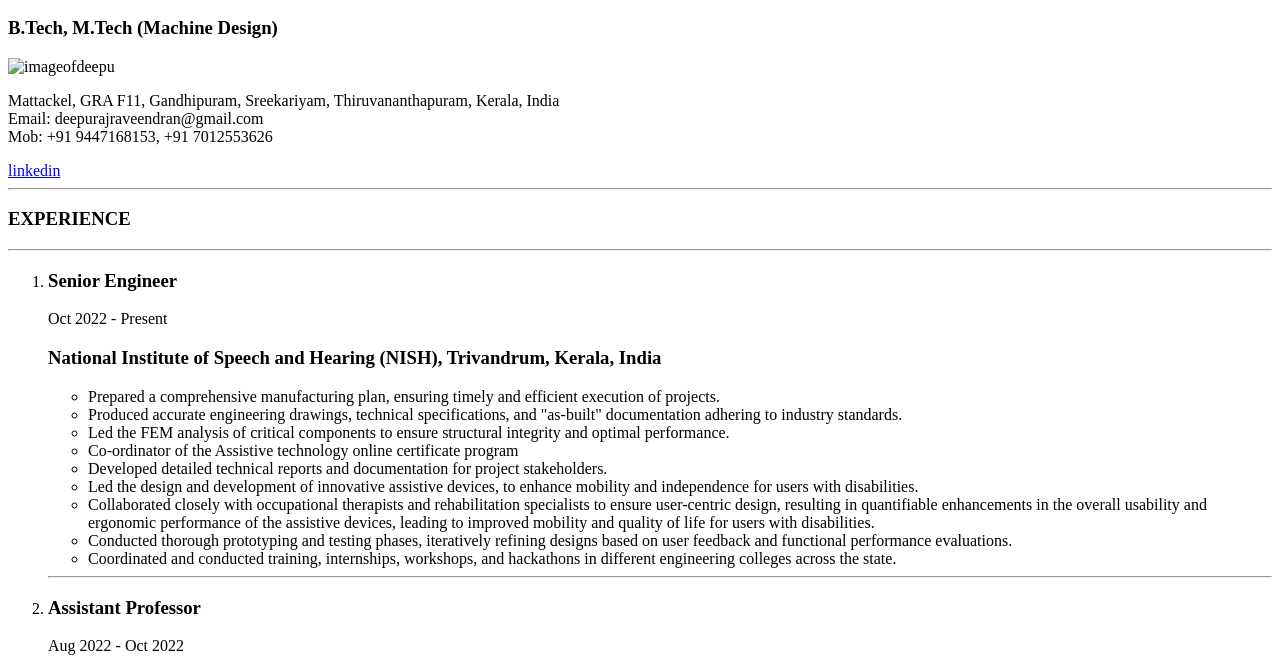
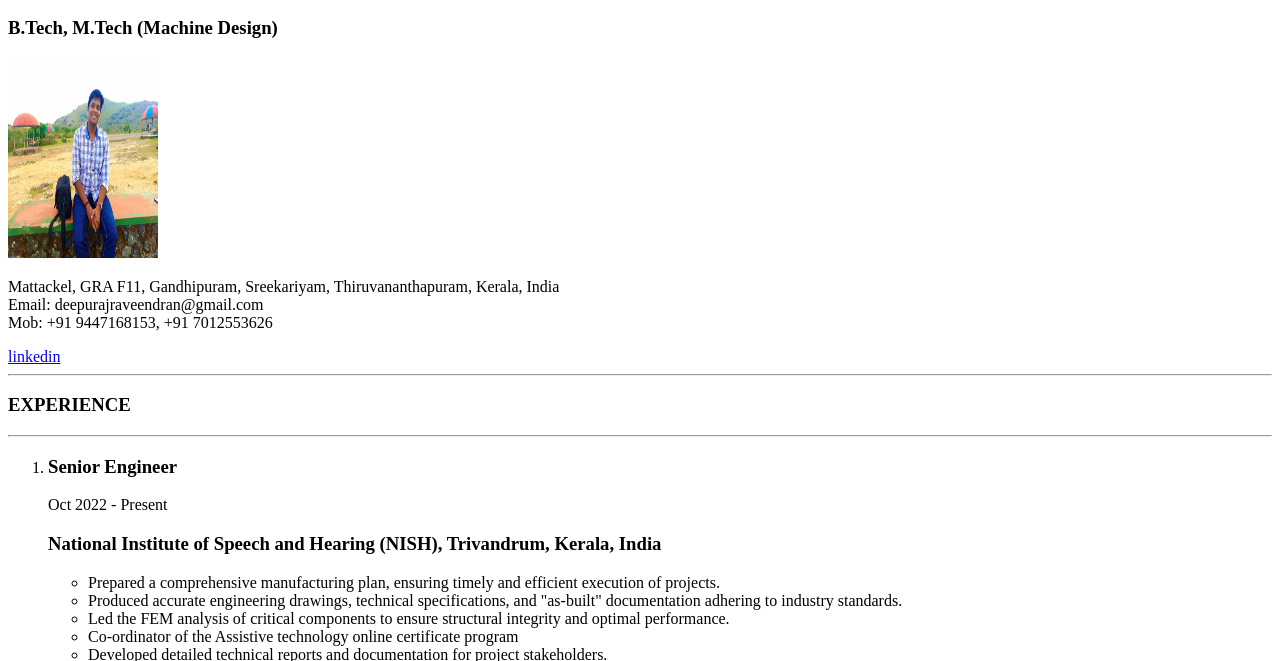
Before and after one commit to deepurajraveendran/about, a plain HTML site: page index.html in a window 1280 px wide. Shown: the part 136-797 px from the top of the page. Drawn offline with Linux system fonts and the light colour scheme.

Commit message:
updated profile pic

```diff
--- a/index.html
+++ b/index.html
@@ -8,7 +8,7 @@
 <h1>My Biodata</h>
 <h2>R DEEPU RAJ </h2>
 <h3>B.Tech, M.Tech (Machine Design)</h3>
-<img src="/Users/deepuraj/Downloads/2022-03-19-17-11-18-294.jpg" alt="imageofdeepu"width="150" height="200">
+<img src="./assets/deepu.jpg" alt="imageofdeepu"width="150" height="200">
 <p>Mattackel, GRA F11, Gandhipuram, Sreekariyam, Thiruvananthapuram, Kerala, India<br/>
 Email: deepurajraveendran@gmail.com <br/>
 Mob: +91 9447168153, +91 7012553626<br/></p>
```
Also changed, not shown: assets/deepu.jpg (added).
